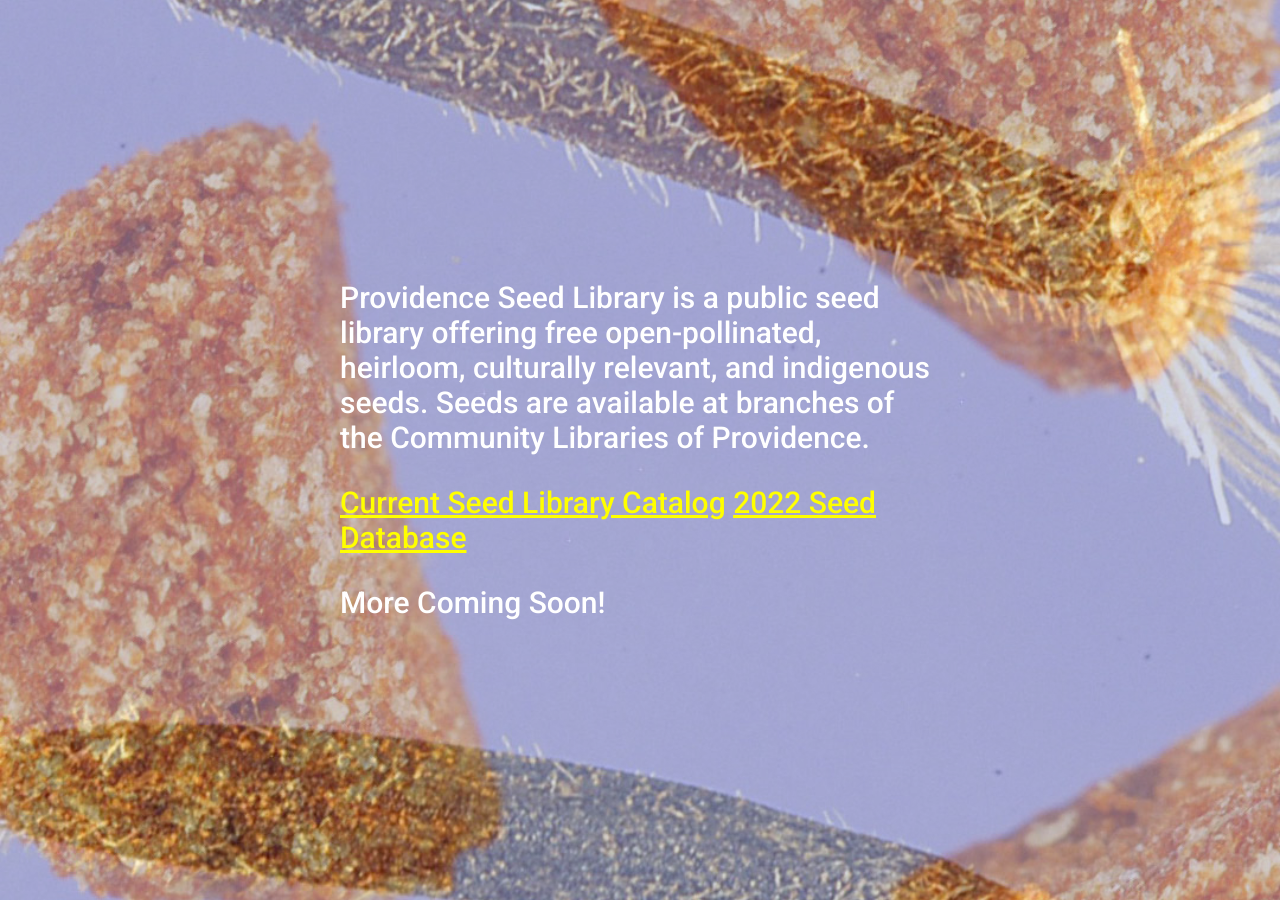
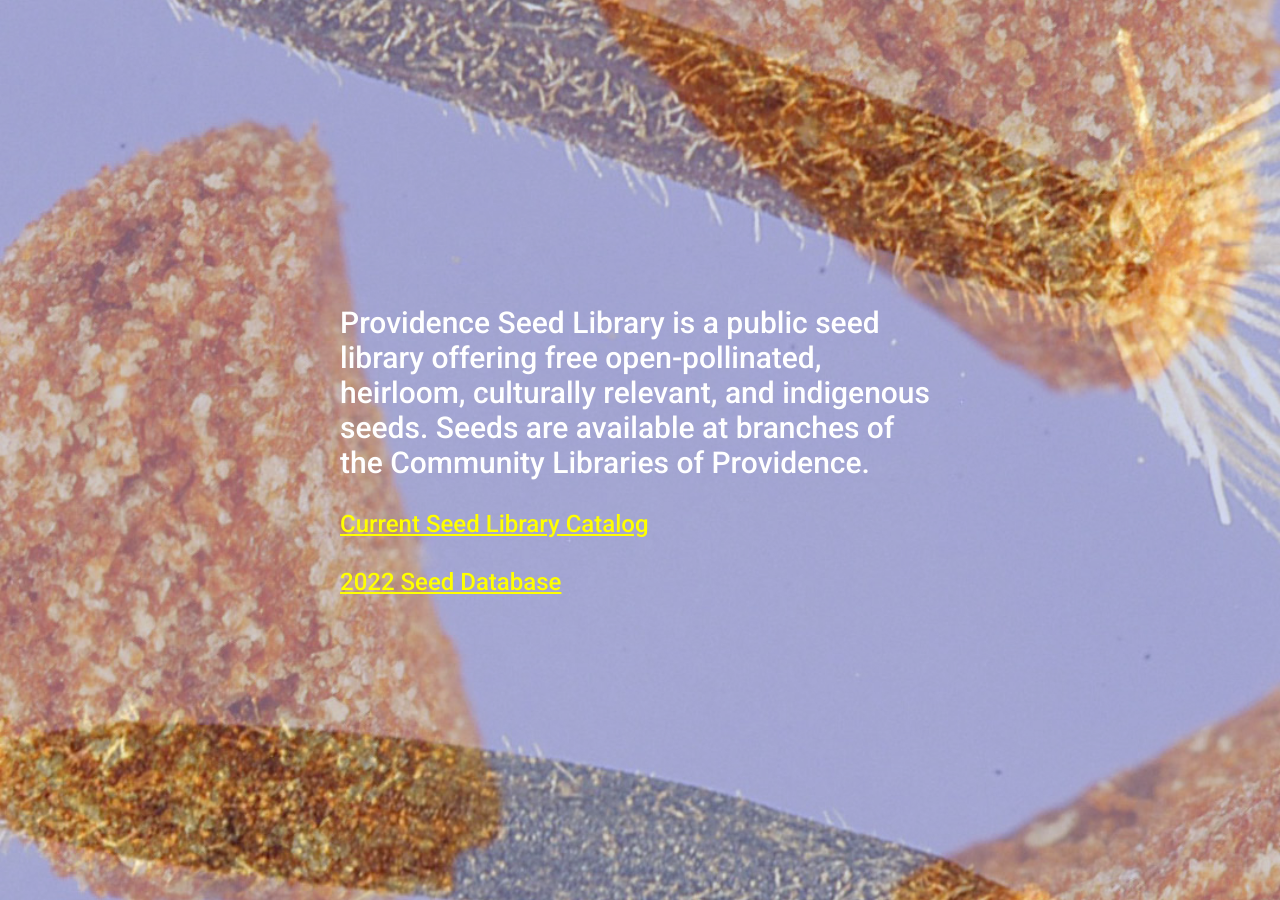
Before and after one commit to tychohoran/provseedlib, a Jekyll site: the page built from index.md, in a window 1280 px wide. Built offline with Jekyll 4.4.1, drawn with Linux system fonts in a browser that asks for light colours.

Commit message:
Updated Index and 1 other file

```diff
--- a/_layouts/home.html
+++ b/_layouts/home.html
@@ -39,7 +39,7 @@
       font-family: 'Roboto', sans-serif;
     }
 
-    .about > a {
+    .about a {
       font-size: 24px;
     }
 
--- a/index.md
+++ b/index.md
@@ -6,6 +6,5 @@
 Providence Seed Library is a public seed library offering free open-pollinated, heirloom, culturally relevant, and indigenous seeds. Seeds are available at branches of the Community Libraries of Providence.
 
 [Current Seed Library Catalog](https://catalog.oslri.net/search/?searchtype=t&SORT=D&searcharg=%22providence\+seed\+library%22&searchscope=1)
+
 [2022 Seed Database](https://airtable.com/shrxFBoo7Un0S5fVd/tblON5Nn11evypI9u)
-
-More Coming Soon!
```
